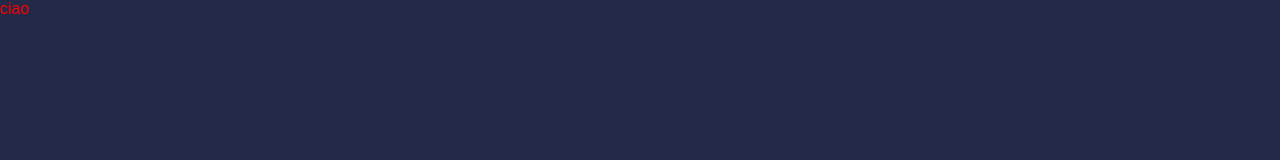
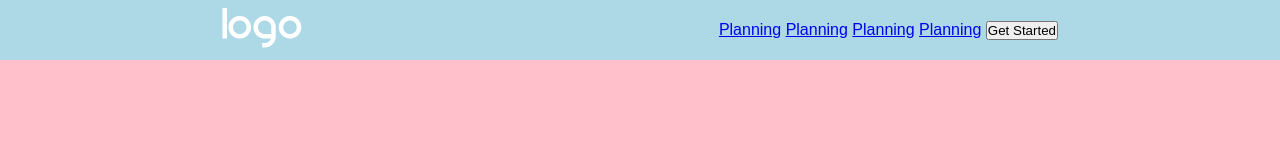
Before and after one commit to MatteoGaloni/htmlcss-responsive-layout, a plain HTML site: page index.html in a window 1280 px wide. Drawn offline with Linux system fonts and the light colour scheme.

Commit message:
feat(header) add navbar

```diff
--- a/css/style.css
+++ b/css/style.css
@@ -11,13 +11,39 @@
 
 body {
     font-family: 'Nunito Sans', sans-serif;
-    color: #b8c1ec;
-    background: #232946;
+    background: pink;
+}
+
+img {
+    height: 100%;
+}
+
+/* ********  */
+/* Helepers */
+
+.flex {
+    display: flex;
+}
+
+.spcBtw {
+    justify-content: space-between;
+}
+
+.alignItCenter {
+    align-items: center;
 }
 
 
+/* ***Header*** */
 
+header {
+    height: 60px;
+    background-color: lightblue;
+}
 
-div {
-    color: red;
+nav {
+    max-width: 900px;
+    margin: 0 auto;
+    height: 100%;
+    padding: 0 2rem;
 }
--- a/index.html
+++ b/index.html
@@ -10,9 +10,35 @@
 </head>
 
 <body>
-    <div>ciao
 
-    </div>
+    <!-- navbar header -->
+    <header>
+        <nav class="topBar flex spcBtw alignItCenter">
+            <div class="LogoTopLeft">
+                <img src="./img/logo.png" alt="">
+            </div>
+
+            <div class="linkTopRight">
+                <a href="#">Planning</a>
+                <a href="#">Planning</a>
+                <a href="#">Planning</a>
+                <a href="#">Planning</a>
+                <a href="#"><button>Get Started</button></a>
+
+
+            </div>
+
+        </nav>
+
+
+
+    </header>
+
+    <main></main>
+
+    <footer></footer>
+
+
 </body>
 
 </html>
```
